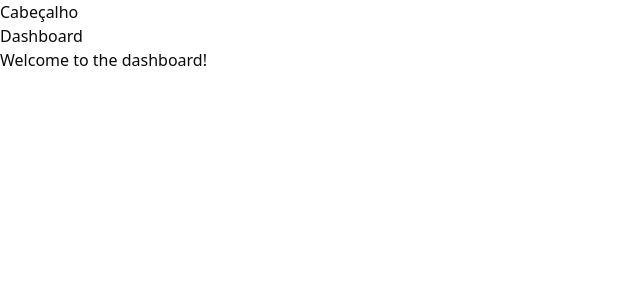
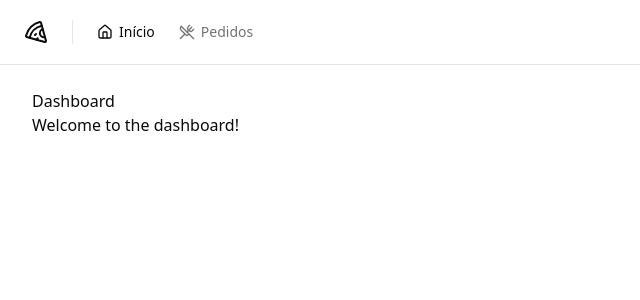
Before and after one commit to well-silva/pizza-shop, a React (Vite) app: page / in a window 1280 px wide. Shown: the top 300 px of the page, without its empty margins (0-640 px from the left). Built offline with nearby package versions, Linux system fonts and the light colour scheme.

Commit message:
feat: add header component

```diff
--- a/package.json
+++ b/package.json
@@ -11,6 +11,7 @@
   },
   "dependencies": {
     "@radix-ui/react-label": "^2.1.0",
+    "@radix-ui/react-separator": "^1.1.0",
     "@radix-ui/react-slot": "^1.1.0",
     "class-variance-authority": "^0.7.0",
     "clsx": "^2.1.1",
--- /dev/null
+++ b/src/components/header.tsx
@@ -0,0 +1,27 @@
+import { Home, Pizza, UtensilsCrossed } from 'lucide-react'
+
+import { NavLink } from './nav-link'
+import { Separator } from './ui/separator'
+
+export function Header() {
+  return (
+    <header className="border-b">
+      <div className="flex h-16 items-center gap-6 px-6">
+        <Pizza className="h-6 w-6" />
+
+        <Separator orientation="vertical" className="h-6" />
+
+        <nav className="flex items-center space-x-4 lg:space-x-6">
+          <NavLink to="/">
+            <Home className="h-4 w-4" />
+            Início
+          </NavLink>
+          <NavLink to="/orders">
+            <UtensilsCrossed className="h-4 w-4" />
+            Pedidos
+          </NavLink>
+        </nav>
+      </div>
+    </header>
+  )
+}
--- /dev/null
+++ b/src/components/nav-link.tsx
@@ -0,0 +1,13 @@
+import { Link, LinkProps, useLocation } from 'react-router-dom'
+export type NavLinkProps = LinkProps
+
+export function NavLink(props: NavLinkProps) {
+  const { pathname } = useLocation()
+  return (
+    <Link
+      data-current={pathname === props.to}
+      className="flex items-center gap-1.5 text-sm font-medium text-muted-foreground hover:text-foreground data-[current=true]:text-foreground"
+      {...props}
+    />
+  )
+}
--- /dev/null
+++ b/src/components/ui/separator.tsx
@@ -0,0 +1,29 @@
+import * as React from "react"
+import * as SeparatorPrimitive from "@radix-ui/react-separator"
+
+import { cn } from "@/lib/utils"
+
+const Separator = React.forwardRef<
+  React.ElementRef<typeof SeparatorPrimitive.Root>,
+  React.ComponentPropsWithoutRef<typeof SeparatorPrimitive.Root>
+>(
+  (
+    { className, orientation = "horizontal", decorative = true, ...props },
+    ref
+  ) => (
+    <SeparatorPrimitive.Root
+      ref={ref}
+      decorative={decorative}
+      orientation={orientation}
+      className={cn(
+        "shrink-0 bg-border",
+        orientation === "horizontal" ? "h-[1px] w-full" : "h-full w-[1px]",
+        className
+      )}
+      {...props}
+    />
+  )
+)
+Separator.displayName = SeparatorPrimitive.Root.displayName
+
+export { Separator }
--- a/src/pages/_layouts/app.tsx
+++ b/src/pages/_layouts/app.tsx
@@ -1,9 +1,11 @@
 import { Outlet } from 'react-router-dom'
+
+import { Header } from '@/components/header'
 export function AppLayout() {
   return (
-    <div>
-      <h1>Cabeçalho</h1>
-      <div>
+    <div className="flex min-h-screen flex-col antialiased">
+      <Header />
+      <div className="flex flex-1 flex-col gap-4 p-8 pt-6">
         <Outlet />
       </div>
     </div>
--- a/src/pages/_layouts/auth.tsx
+++ b/src/pages/_layouts/auth.tsx
@@ -3,7 +3,7 @@
 
 export function AuthLayout() {
   return (
-    <div className="grid min-h-screen grid-cols-2">
+    <div className="grid min-h-screen grid-cols-2 antialiased">
       <div className="flex h-full flex-col justify-between border-r border-foreground/5 bg-muted p-10 text-muted-foreground">
         <div className="flex items-center gap-3 text-lg text-foreground">
           <Pizza className="h-5 w-5" />
--- a/src/pages/auth/sign-up.tsx
+++ b/src/pages/auth/sign-up.tsx
@@ -6,13 +6,16 @@
 import { Button } from '@/components/ui/button'
 import { Input } from '@/components/ui/input'
 import { Label } from '@/components/ui/label'
+
 const signUpForm = z.object({
   restaurantName: z.string(),
   managerName: z.string(),
   phone: z.string(),
   email: z.string().email(),
 })
+
 type SignUpForm = z.infer<typeof signUpForm>
+
 export function SignUp() {
   const navigate = useNavigate()
   const {
@@ -20,6 +23,7 @@
     handleSubmit,
     formState: { isSubmitting },
   } = useForm<SignUpForm>()
+
   async function handleSignUp(data: SignUpForm) {
     try {
       console.log(data)
@@ -34,6 +38,7 @@
       toast.error('Erro ao cadastrar restaurante.')
     }
   }
+
   return (
     <div className="p-8">
       <Button variant="ghost" asChild className="absolute right-8 top-8">
```
Also changed, not shown: 1 other file (tests, documents, lock files or other folders).
